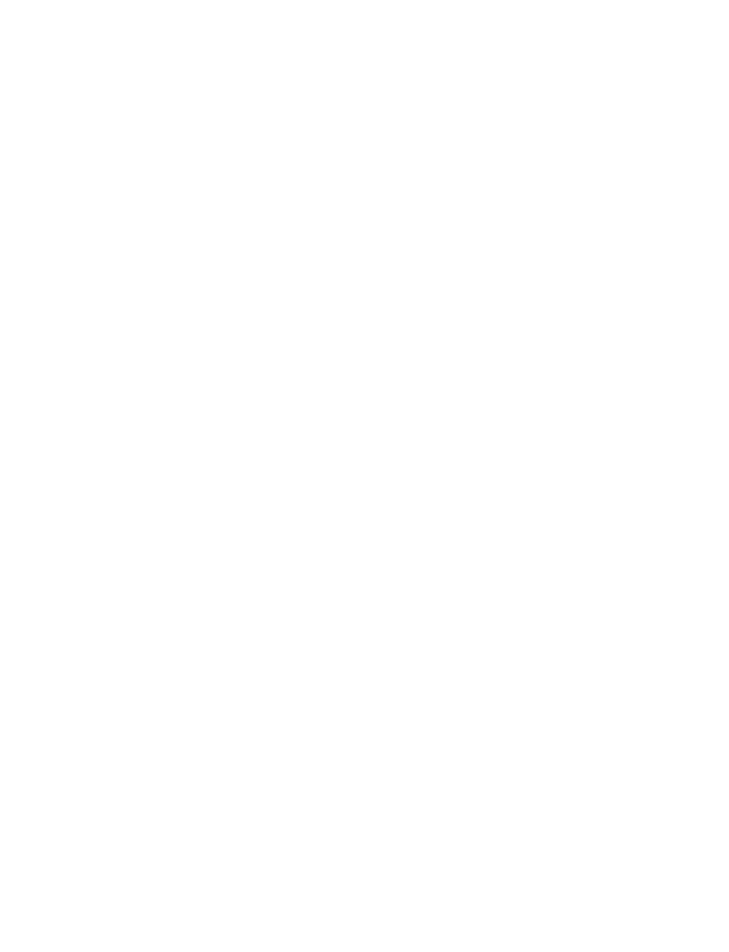
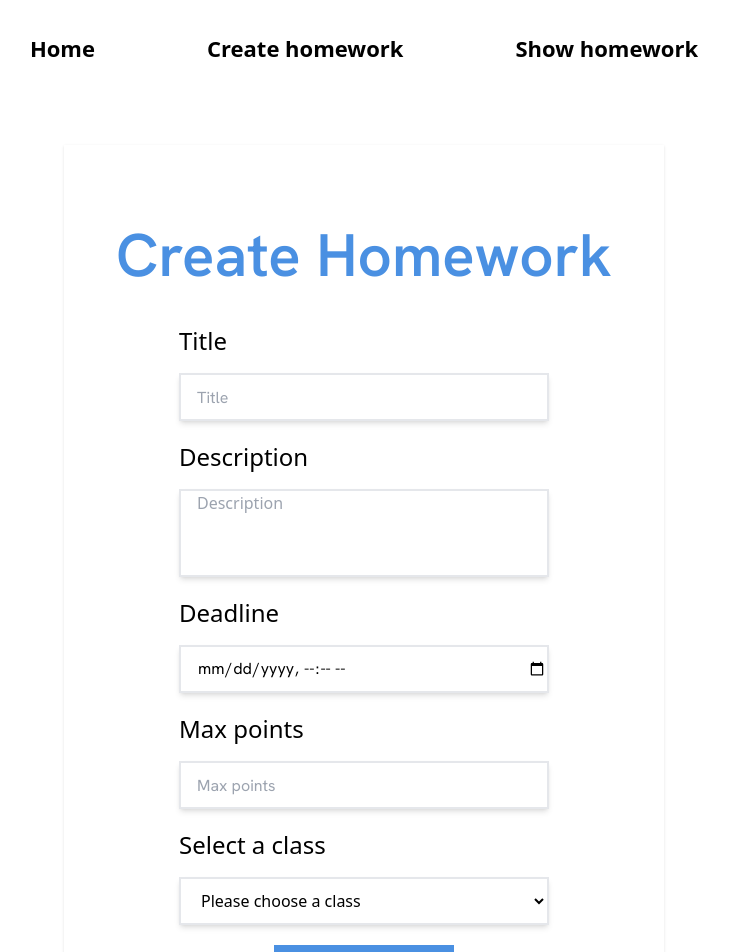
Before and after one commit to DNDonchev20/ai-best-homework-assignment, a Vue app in the folder client/: page /createHomework in a window 1280 px wide. Before the commit this address had no page. Shown: the top 952 px of the page, without its empty margins (276-1005 px from the left). Before the commit the page ends 800 px from the top, so only its background shows below. Built offline with nearby package versions, Linux system fonts and the light colour scheme; no server answers.

Commit message:
Create show homework pages

```diff
--- a/client/src/components/TeacherView/TeacherNav.vue
+++ b/client/src/components/TeacherView/TeacherNav.vue
@@ -7,7 +7,12 @@
     <nav class="flex items-center justify-between px-20">
       <div class="mx-auto pt-8">
         <a href="/teacherHome" class="px-14 text-[22px] font-semibold">Home</a>
-        <a href="#" class="px-14 text-[22px] font-semibold">Homework</a>
+        <a href="/createHomework" class="px-14 text-[22px] font-semibold"
+          >Create homework</a
+        >
+        <a href="/showHomework" class="px-14 text-[22px] font-semibold"
+          >Show homework</a
+        >
       </div>
     </nav>
   </header>
--- a/client/src/router/index.ts
+++ b/client/src/router/index.ts
@@ -4,6 +4,8 @@
 import RegisterView from "../views/RegisterView.vue";
 import TeacherView from "../views/TeacherView.vue";
 import StudentView from "../views/StudentView.vue";
+import TeacherCreateHomework from "../views/TeacherCreateHomework.vue";
+import ShowHomeworkView from "../views/ShowHomeworkView.vue";
 
 const router = createRouter({
   history: createWebHistory(import.meta.env.BASE_URL),
@@ -48,6 +50,22 @@
         title: "Student Home",
       },
     },
+    {
+      path: "/createHomework",
+      name: "createHomework",
+      component: TeacherCreateHomework,
+      meta: {
+        title: "Create Homework",
+      },
+    },
+    {
+      path: "/showHomework",
+      name: "showHomework",
+      component: ShowHomeworkView,
+      meta: {
+        title: "Show Homework",
+      },
+    },
   ],
 });
 
--- a/client/src/services/index.ts
+++ b/client/src/services/index.ts
@@ -1,6 +1,6 @@
 import axios from "axios";
 
-const apiUrl = "http://localhost:3000/";
+const apiUrl = "https://homework-server.azurewebsites.net";
 
 export const apiClient = axios.create({
   baseURL: apiUrl,
--- /dev/null
+++ b/client/src/views/ShowHomeworkView.vue
@@ -0,0 +1,11 @@
+<script setup lang="ts">
+import { RouterLink, RouterView } from "vue-router";
+import TeacherNav from "../components/TeacherView/TeacherNav.vue";
+import { ref, onMounted } from "vue";
+</script>
+
+<template>
+  <TeacherNav />
+</template>
+
+<style></style>
--- /dev/null
+++ b/client/src/views/TeacherCreateHomework.vue
@@ -0,0 +1,119 @@
+<script setup lang="ts">
+import { RouterLink, RouterView } from "vue-router";
+import TeacherNav from "../components/TeacherView/TeacherNav.vue";
+import { ref, onMounted } from "vue";
+import { TeacherService } from "../services/teacherService";
+import { UserService } from "../services/userServices";
+
+const teacherService = new TeacherService();
+
+const userService = new UserService();
+const title = ref<string>("");
+const description = ref<string>("");
+const deadline = ref<string>("");
+const maxPoints = ref<number>("");
+const selectClass = ref<string>("");
+
+onMounted(async () => {
+  try {
+    const teacher = await teacherService.getTeacherById();
+    let arrayName: string[] = teacher.groupIds;
+    // const groupsDisplay = ref<string[]>([]);
+    // const groups = await teacherService.getTeacherStudentByTeacherGroup(
+    //   groupIds[0],
+    // );
+    arrayName.forEach(function (value) {
+      console.log(value);
+    });
+  } catch (error) {
+    console.error(error);
+  }
+});
+</script>
+
+<template>
+  <TeacherNav />
+  <div
+    class="mx-auto mb-20 mt-20 min-h-[700px] max-w-[600px] pb-10 pt-20 shadow"
+  >
+    <h1 class="text-center text-6xl font-semibold text-accent">
+      Create Homework
+    </h1>
+    <form class="mx-auto max-w-[700px]">
+      <div class="mx-auto mt-10 max-w-[370px]">
+        <label for="title" class="block text-2xl">Title</label>
+        <input
+          id="title"
+          name="title"
+          type="text"
+          placeholder="Title"
+          required
+          class="font- mt-4 block h-[48px] w-full border-2 border-solid pl-4 shadow-md outline-none"
+          v-model="title"
+        />
+      </div>
+      <div class="mx-auto mt-5 max-w-[370px]">
+        <label for="description" class="block text-2xl">Description</label>
+        <textarea
+          id="description"
+          name="description"
+          type="text"
+          placeholder="Description"
+          required
+          class="mt-4 block h-[88px] w-full resize-none border-2 border-solid pl-4 shadow-md outline-none"
+          v-model="description"
+        ></textarea>
+      </div>
+      <div class="mx-auto mt-5 max-w-[370px]">
+        <label for="deadline" class="block text-2xl">Deadline</label>
+        <input
+          id="deadline"
+          name="deadline"
+          type="datetime-local"
+          placeholder="Deadline"
+          required
+          class="font- mt-4 block h-[48px] w-full border-2 border-solid pl-4 shadow-md outline-none"
+          v-model="deadline"
+        />
+      </div>
+      <div class="mx-auto mt-5 max-w-[370px]">
+        <label for="maxPoints" class="block text-2xl">Max points</label>
+        <div class="relative">
+          <input
+            id="maxPoints"
+            name="maxPoints"
+            type="number"
+            placeholder="Max points"
+            required
+            class="mt-4 block h-[48px] w-full border-2 border-solid pl-4 shadow-md outline-none"
+            v-model="maxPoints"
+          />
+        </div>
+      </div>
+      <div class="mx-auto mt-5 max-w-[370px]">
+        <label for="selectClass" class="block text-2xl">Select a class</label>
+        <select
+          name="selectClass"
+          required
+          id="selectClass"
+          class="mt-4 block h-[48px] w-full border-2 border-solid bg-primary pl-4 shadow-md outline-none"
+          v-model="selectClass"
+        >
+          <option value="" disabled selected hidden>
+            Please choose a class
+          </option>
+          <option value="USER" selected>Student</option>
+          <option value="TEACHER">Teacher</option>
+        </select>
+      </div>
+      <button
+        type="submit"
+        class="mx-auto mt-5 flex h-[45px] w-[180px] cursor-pointer items-center justify-center bg-accent hover:bg-accent/90"
+      >
+        <p class="text-lg text-white">Submit</p>
+      </button>
+    </form>
+  </div>
+</template>
+
+<style></style>
```
